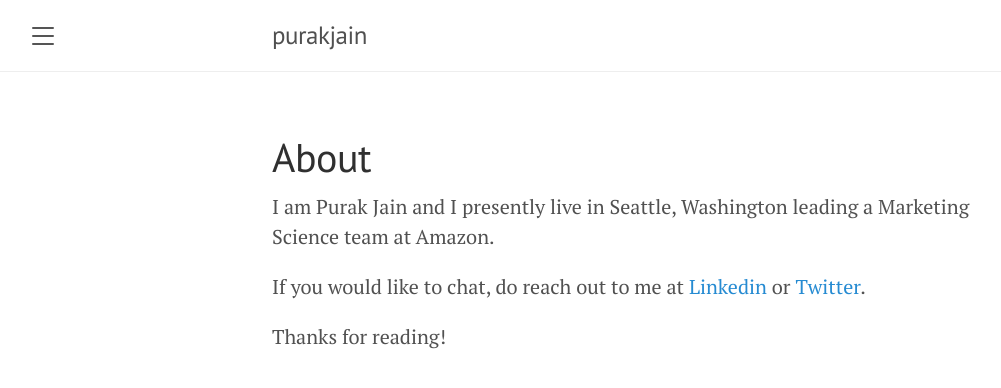
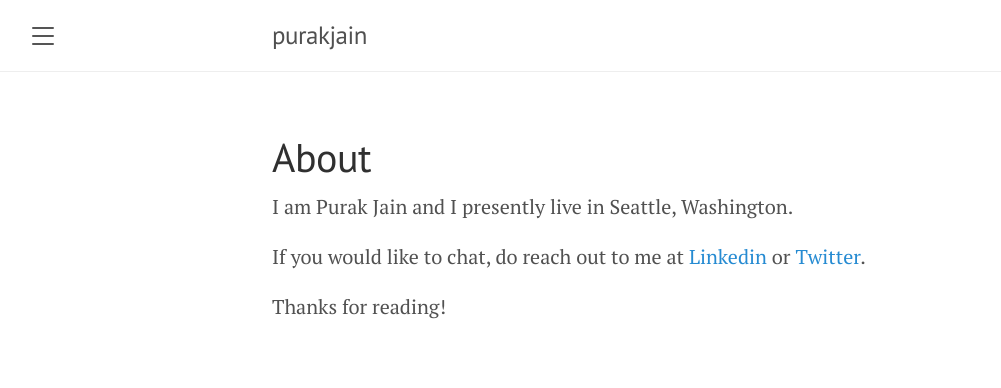
Before and after one commit to purak24/mywebsite, a Jekyll site: the page built from about.md, in a window 1280 px wide. Shown: the top 388 px of the page, without its empty margins (8-1009 px from the left). Built offline with Jekyll 4.4.1, drawn with Linux system fonts in a browser that asks for light colours.

Commit message:
clean about page

```diff
--- a/about.md
+++ b/about.md
@@ -5,7 +5,7 @@ summary: About Me
 navigation_weight: 3
 ---
 
-I am Purak Jain and I presently live in Seattle, Washington leading a Marketing Science team at Amazon.
+I am Purak Jain and I presently live in Seattle, Washington.
 
 If you would like to chat, do reach out to me at [Linkedin](https://www.linkedin.com/in/purakjain/) or [Twitter](https://twitter.com/PurakJain).
 
```
